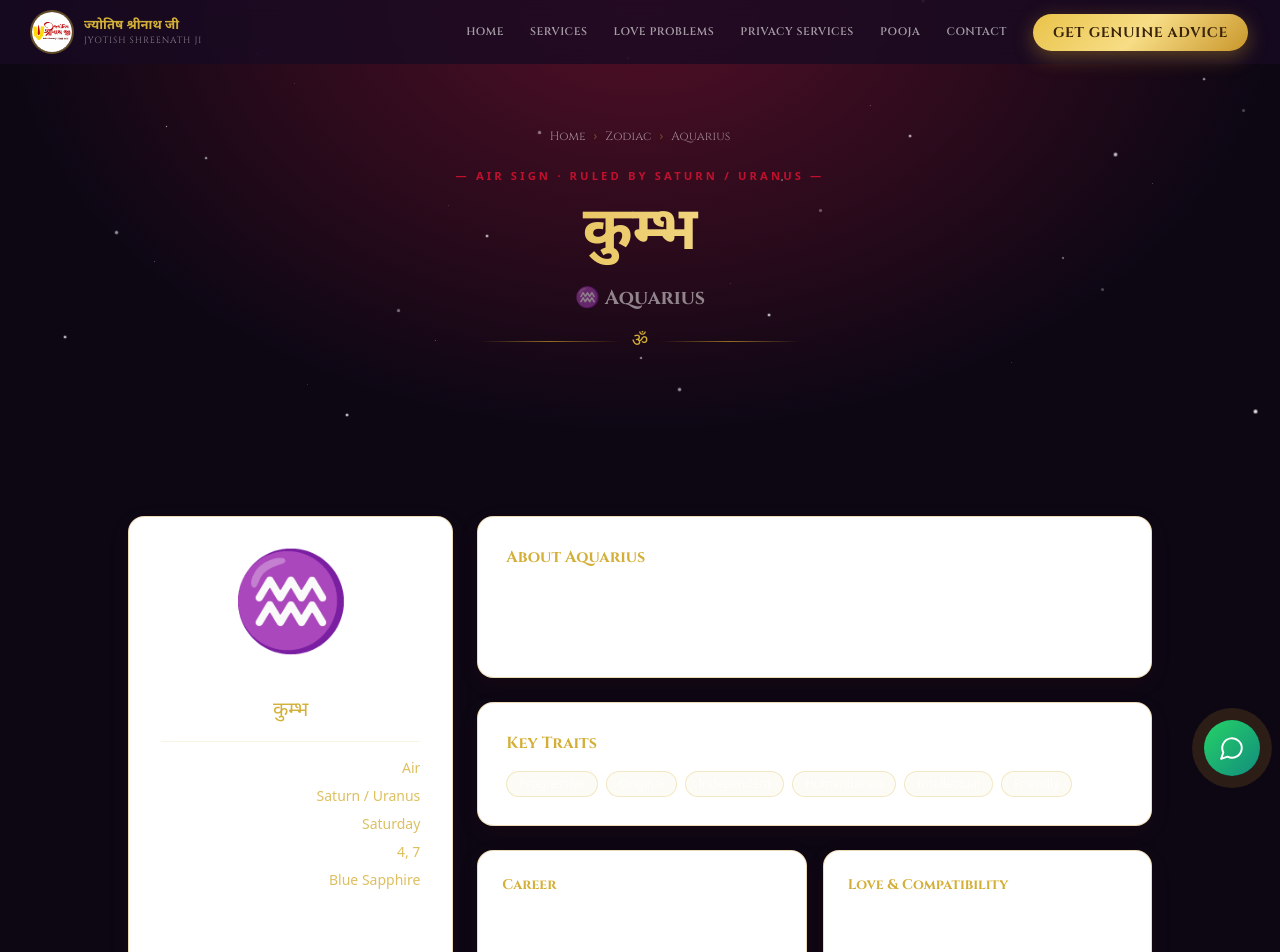
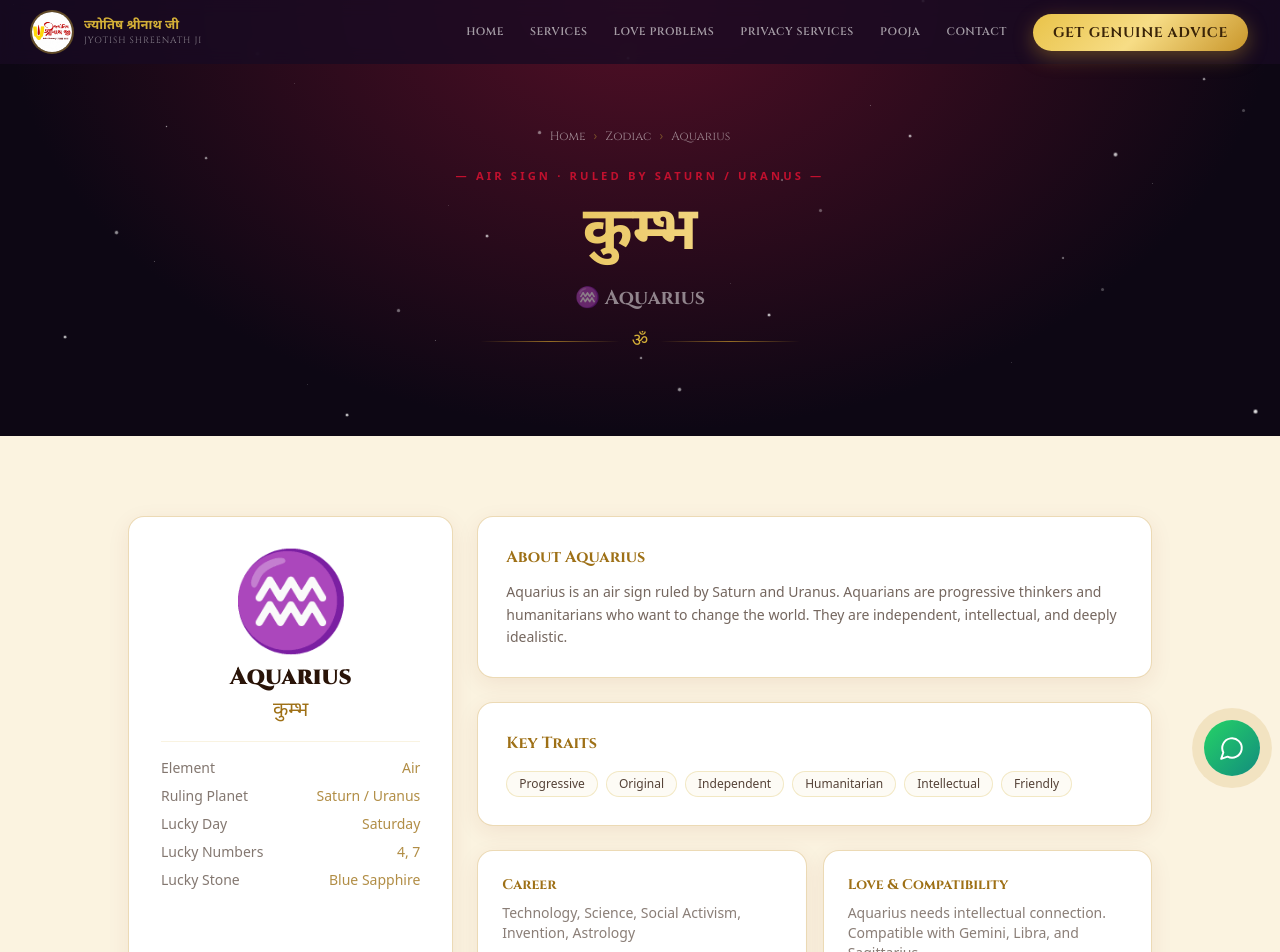
Before and after one commit to Sanchitjha/Astrologer, a Next.js app: page /zodiac/aquarius in a window 1280 px wide. Shown: the top 952 px of the page. Built offline with nearby package versions, Linux system fonts and the light colour scheme.

Commit message:
feat: implement comprehensive component library and structure for astrology platform

```diff
--- a/app/zodiac/[slug]/page.js
+++ b/app/zodiac/[slug]/page.js
@@ -223,7 +223,7 @@ export default async function ZodiacSignPage({ params }) {
         ]}
       />
 
-      <section className="py-20 px-4" style={{ background: '#0D0714' }}>
+      <section className="py-20 px-4" style={{ background: '#FBF3E0' }}>
         <div className="max-w-5xl mx-auto space-y-8">
 
           {/* Main symbol + info */}
@@ -232,9 +232,9 @@ export default async function ZodiacSignPage({ params }) {
             <div className="glass-card rounded-2xl p-8 flex flex-col items-center text-center gap-4">
               <span className="text-8xl" style={{ color: z.color }}>{z.symbol}</span>
               <div>
-                <h2 className="text-2xl font-black text-white"
+                <h2 className="text-2xl font-black text-[#2A1408]"
                     style={{ fontFamily: 'var(--font-cinzel)' }}>{z.name}</h2>
-                <p className="text-[#D4AF37] text-xl mt-1"
+                <p className="text-[#9E7016] text-xl mt-1"
                    style={{ fontFamily: 'var(--font-devanagari)' }}>{z.hindi}</p>
               </div>
               <div className="w-full border-t border-[#D4AF37]/15 pt-4 space-y-2 text-sm text-left">
@@ -246,8 +246,8 @@ export default async function ZodiacSignPage({ params }) {
                   ['Lucky Stone', z.stone],
                 ].map(([k, v]) => (
                   <div key={k} className="flex justify-between gap-2">
-                    <span className="text-white/58">{k}</span>
-                    <span className="text-[#D4AF37]/80 font-medium text-right">{v}</span>
+                    <span className="text-[#2A1408]/58">{k}</span>
+                    <span className="text-[#9E7016]/80 font-medium text-right">{v}</span>
                   </div>
                 ))}
               </div>
@@ -256,18 +256,18 @@ export default async function ZodiacSignPage({ params }) {
             {/* Description + traits */}
             <div className="lg:col-span-2 space-y-6">
               <div className="glass-card rounded-2xl p-7">
-                <h3 className="text-[#D4AF37] font-bold mb-3"
+                <h3 className="text-[#9E7016] font-bold mb-3"
                     style={{ fontFamily: 'var(--font-cinzel)' }}>About {z.name}</h3>
-                <p className="text-white/65 text-sm leading-relaxed">{z.desc}</p>
+                <p className="text-[#2A1408]/65 text-sm leading-relaxed">{z.desc}</p>
               </div>
 
               <div className="glass-card rounded-2xl p-7">
-                <h3 className="text-[#D4AF37] font-bold mb-4"
+                <h3 className="text-[#9E7016] font-bold mb-4"
                     style={{ fontFamily: 'var(--font-cinzel)' }}>Key Traits</h3>
                 <div className="flex flex-wrap gap-2">
                   {z.traits.map((t) => (
                     <span key={t}
-                          className="px-3 py-1 rounded-full text-xs font-medium text-white/80
+                          className="px-3 py-1 rounded-full text-xs font-medium text-[#2A1408]/80
                                      border border-[#D4AF37]/25 bg-[#D4AF37]/5">
                       {t}
                     </span>
@@ -277,14 +277,14 @@ export default async function ZodiacSignPage({ params }) {
 
               <div className="grid grid-cols-1 sm:grid-cols-2 gap-4">
                 <div className="glass-card rounded-2xl p-6">
-                  <h3 className="text-[#D4AF37] font-bold text-sm mb-2"
+                  <h3 className="text-[#9E7016] font-bold text-sm mb-2"
                       style={{ fontFamily: 'var(--font-cinzel)' }}>Career</h3>
-                  <p className="text-white/55 text-sm">{z.career}</p>
+                  <p className="text-[#2A1408]/55 text-sm">{z.career}</p>
                 </div>
                 <div className="glass-card rounded-2xl p-6">
-                  <h3 className="text-[#D4AF37] font-bold text-sm mb-2"
+                  <h3 className="text-[#9E7016] font-bold text-sm mb-2"
                       style={{ fontFamily: 'var(--font-cinzel)' }}>Love & Compatibility</h3>
-                  <p className="text-white/55 text-sm">{z.love}</p>
+                  <p className="text-[#2A1408]/55 text-sm">{z.love}</p>
                 </div>
               </div>
             </div>
```
